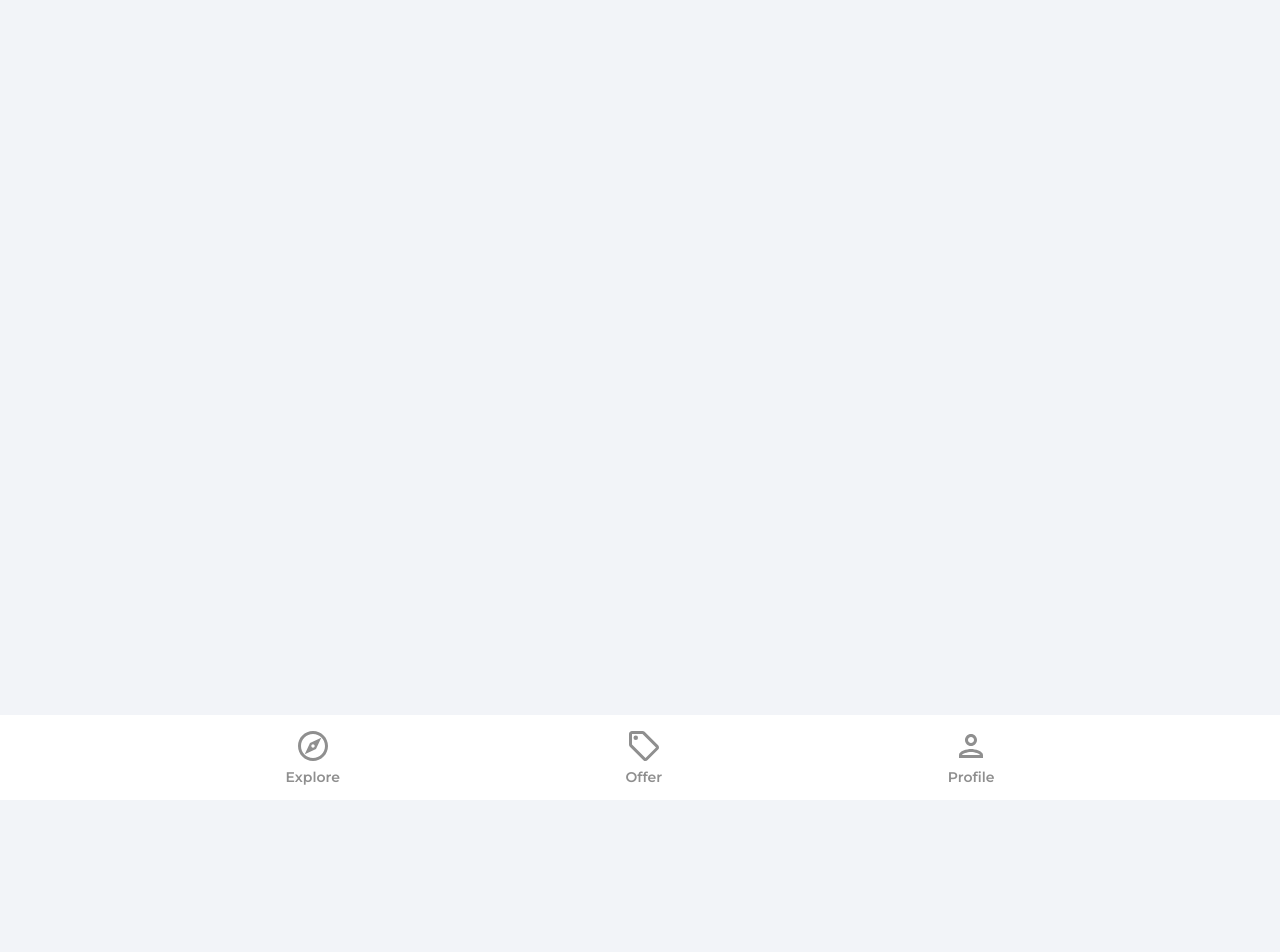
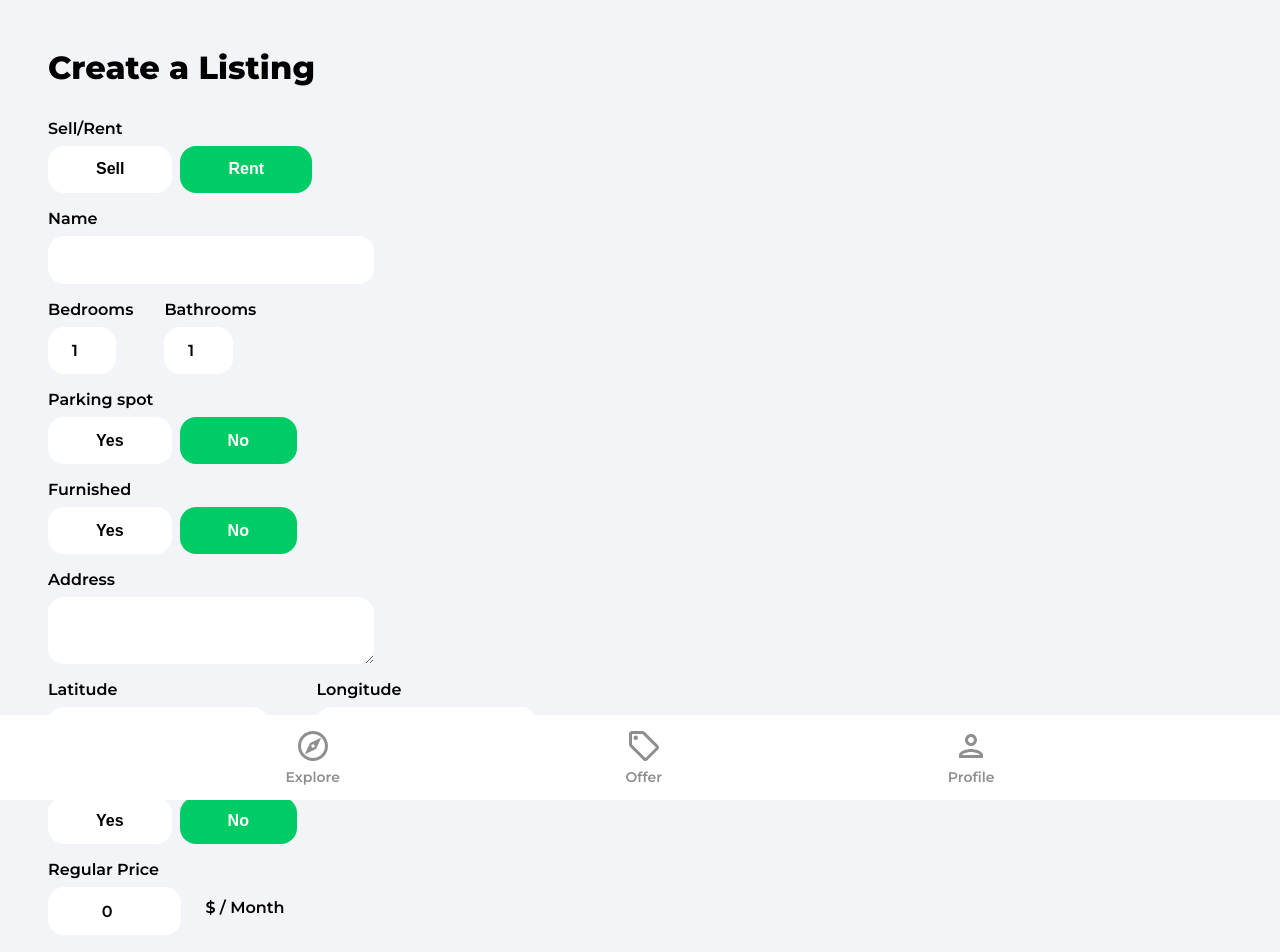
Before and after one commit to ShubhamGupta511/House-MarketPlace, a React (Create React App) app: page /create-listing in a window 1280 px wide. Shown: the top 952 px of the page. Before the commit the page ends 800 px from the top, so only its background shows below. Built offline with nearby package versions, Linux system fonts and the light colour scheme; no server answers; sample sign-in values are in the browser's storage.

Commit message:
CreateListing page with form fields

```diff
--- a/src/App.js
+++ b/src/App.js
@@ -12,6 +12,7 @@
 import {ToastContainer} from 'react-toastify';
 import 'react-toastify/dist/ReactToastify.css';
 import Category from "./pages/Category";
+import CreateListing from "./pages/CreateListing";
 
 function App() {
   return (
@@ -27,6 +28,7 @@
           </Route>
           <Route path="/profile" element={<Profile/>}/>
           <Route path="/signin" element={<SignIn/>}/>
+          <Route path="/create-listing" element={<CreateListing/>}/>
           <Route path="/signup" element={<SignUp/>}/>
         </Routes>
         <Navbar/>
--- /dev/null
+++ b/src/pages/CreateListing.jsx
@@ -0,0 +1,317 @@
+import React from "react";
+import { useState, useEffect, useRef } from "react";
+import { getAuth, onAuthStateChanged } from "firebase/auth";
+import { useNavigate } from "react-router-dom";
+import Spinner from "../components/Spinner";
+
+// Create the Form set(component level state) all the States
+// We need to handle the submission to firebase
+// Include uploading images to the firebase
+function CreateListing() {
+  const [geoLocationEnabled, setGeoLocationEnabled] = useState(false);
+  const [loading, setLoading] = useState(false);
+  const [formData, setFormData] = useState({
+    type: "rent",
+    name: "",
+    bedrooms: 1,
+    bathrooms: 1,
+    parking: false,
+    furnished: false,
+    address: "",
+    offer: false,
+    regularPrice: 0,
+    discountedPrice: 0,
+    images: {},
+    latitude: 0,
+    longitude: 0,
+  });
+
+  const {
+    type,
+    name,
+    bedrooms,
+    bathrooms,
+    parking,
+    furnished,
+    address,
+    offer,
+    regularPrice,
+    discountedPrice,
+    images,
+    latitude,
+    longitude,
+  } = formData;
+
+  const auth = getAuth();
+  const navigate = useNavigate();
+  const isMounted = useRef(true);
+
+  useEffect(() => {
+      if (isMounted) {
+      onAuthStateChanged(auth, (user) => {
+        if (user) {
+          setFormData({ ...formData, useRef: user.uid });
+        } else {
+          navigate("/signin");
+        }
+      });
+    }
+
+    return () => {
+      isMounted.current = false;
+    }
+    // eslint-disable-next-line react-hooks/exhaustive-deps
+  }, [isMounted]);
+
+  const onSubmit = (e) => {
+    e.preventDefault();
+    console.log(formData)
+
+  };
+  const onMutate = (e) => {
+    let boolean=null;
+    if(e.target.value==='true'){
+      boolean=true;
+    }
+    if(e.target.value==='false'){
+      boolean=false;
+    }
+
+    //files'
+    if(e.target.files){
+      setFormData((prevState)=>({
+        ...prevState,
+        images:e.target.files
+      }))
+    }
+
+    // Text/Boolean/Numbers
+    if(!e.target.files){
+      setFormData((prevState)=>({
+        ...prevState,
+        [e.target.id]:boolean ?? e.target.value,
+      }))
+    }
+
+
+  };
+
+  if (loading) {
+    return <Spinner />;
+  }
+
+  return (
+    <div className="profile">
+      <header>
+        <p className="pageHeader">Create a Listing</p>
+      </header>
+
+      <main>
+        <form onSubmit={onSubmit}>
+            <label className="formLabel">Sell/Rent</label>
+            <div className="formButtons">
+                <button
+                 type="button"
+                 className={type==='sale' ?
+                 'formButtonActive':'formButton'}
+                 id="type"
+                 value='sale'
+                 onClick={onMutate}
+                >
+                 Sell
+                </button>
+                <button
+                 type="button"
+                 className={type==='rent'?
+                 'formButtonActive':'formButton'}
+                 id="type"
+                 value='rent'
+                 onClick={onMutate}>
+                  Rent
+                 </button>
+            </div>
+
+            <label className="formLabel">Name</label>
+            <input
+              className="formInputName"
+              type="text"
+              id="name"
+              value={name}
+              onChange={onMutate}
+              maxLength='32'
+              minLength='10'
+              required/>
+
+              <div className="formRooms flex">
+                <div>
+                  <label className="formLabel">Bedrooms</label>
+                  <input
+                    type="number"
+                    id="bedrooms"
+                    className="formInputSmall"
+                    value={bedrooms}
+                    onChange={onMutate}
+                    min='1'
+                    max='50'
+                    required />
+                </div>
+                <div>
+                  <label className="formLabel">Bathrooms</label>
+                  <input
+                    type="number"
+                    id="bathrooms"
+                    value={bathrooms}
+                    className="formInputSmall"
+                    onChange={onMutate}
+                    min='1'
+                    max='50'
+                    required />
+                </div>
+              </div>
+
+             <label  className="formLabel">Parking spot</label>
+             <div className="formButtons">
+              <button
+                className={parking ? 'formButtonActive':'formButton'}
+                type="button"
+                id="parking"
+                value={true}
+                onClick={onMutate}
+                min='1'
+                max='50'
+              >Yes</button>
+              <button
+               className={!parking && parking!==null ? 'formButtonActive': 'formButton'}
+               type="button"
+               id="parking"
+               value={false}
+               onClick={onMutate}
+               min='1'
+               max='50'
+               >No</button>
+             </div>
+
+             <label  className="formLabel">Furnished</label>
+              <div className="formButtons">
+                <button className={furnished? 'formButtonActive':'formButton'}
+                 type="button"
+                 id="furnished"
+                 value={true}
+                 onClick={onMutate}>
+                 Yes</button>
+                 <button
+                  className={!furnished && furnished!==null ? 'formButtonActive': 'formButton'}
+                  type="button"
+                  id="furnished"
+                  value={false}
+                  onClick={onMutate}
+                  >No</button>
+              </div>
+
+              <label className="formLabel">Address</label>
+              <textarea
+                className="formInputAddress"
+                type='text'
+                onChange={onMutate}
+                id="address"
+                value={address}
+                required
+                />
+
+                {!geoLocationEnabled && (
+                  <div className="formLatLng flex">
+                    <div>
+                      <label className="formLabel">Latitude</label>
+                      <input
+                        className="formInputSmall"
+                        type="number"
+                        id="latitude"
+                        value={latitude}
+                        onChange={onMutate}
+                        required />
+                    </div>
+                    <div>
+                      <label className="formLabel">Longitude</label>
+                      <input
+                       type="number"
+                       className="formInputSmall"
+                       id="longitude"
+                       value={longitude}
+                       onChange={onMutate}
+                       required />
+                    </div>
+                  </div>
+                )}
+
+                <label className="formLabel">Offer</label>
+                <div className="formButtons">
+                  <button
+                    className={offer ? 'formButtonActive':'formButton'}
+                    type="button"
+                    id="offer"
+                    value={true}
+                    onClick={onMutate}
+                   >Yes</button>
+                   <button
+                   className={!offer && offer!=null ? 'formButtonActive':'formButton'}
+                   type="button"
+                   id="offer"
+                   value={false}
+                   onClick={onMutate}
+                   >No</button>
+                </div>
+
+                <label className="formLabel">Regular Price</label>
+                <div className="formPriceDiv">
+                  <input
+                   type="number"
+                   className="formInputSmall"
+                   id='regularPrice'
+                   value={regularPrice}
+                   onChange={onMutate}
+                   min='50'
+                   max='750000000'
+                   required
+                   />
+                   {type==='rent' && (
+                    <p className='formPriceText'>$ / Month</p>
+                   )}
+                </div>
+
+                {offer && (
+                  <>
+                  <label className="formLabel">Discounted Price</label>
+                  <input
+                    type="number"
+                    className="formInputSmall"
+                    id="discountedPrice"
+                    value={discountedPrice}
+                    onChange={onMutate}
+                    min='50'
+                    max='750000000'
+                    required={offer} />
+                  </>
+                )}
+            <label className="formLabel">Images</label>
+            <p className="imagesInfo">The First Images will be the Cover (max 6).</p>
+            <input
+               type="file"
+               className="formInputFile"
+               id="images"
+               onChange={onMutate}
+               max='6'
+               accept=".jpg,.png,.jpeg"
+               multiple
+               required />
+
+            <button type="submit" className="primaryButton createListingButton">
+              Create Listing
+            </button>
+
+        </form>
+      </main>
+    </div>
+  );
+}
+
+export default CreateListing;
--- a/src/pages/Profile.jsx
+++ b/src/pages/Profile.jsx
@@ -1,9 +1,12 @@
 import {  useState } from "react"
 import { getAuth,updateProfile } from "firebase/auth"
-import { useNavigate } from "react-router-dom";
+import { Link, useNavigate } from "react-router-dom";
 import {db} from '../firebase.config'
 import { doc, updateDoc } from "firebase/firestore";
 import {toast} from 'react-toastify'
+import arrowRight from '../assets/svg/keyboardArrowRightIcon.svg';
+import homeIcon from '../assets/svg/homeIcon.svg';
+
 
 function Profile() {
   const auth=getAuth();
@@ -93,6 +96,12 @@
            onChange={onChange} />
         </form>
       </div>
+
+      <Link to='/create-listing' className='createListing'>
+        <img src={homeIcon} alt="homeicon" />
+        <p>Sell or Rent your Home</p>
+        <img src={arrowRight} alt="arrow" />
+      </Link>
     </main>
   </div>
 }
```
